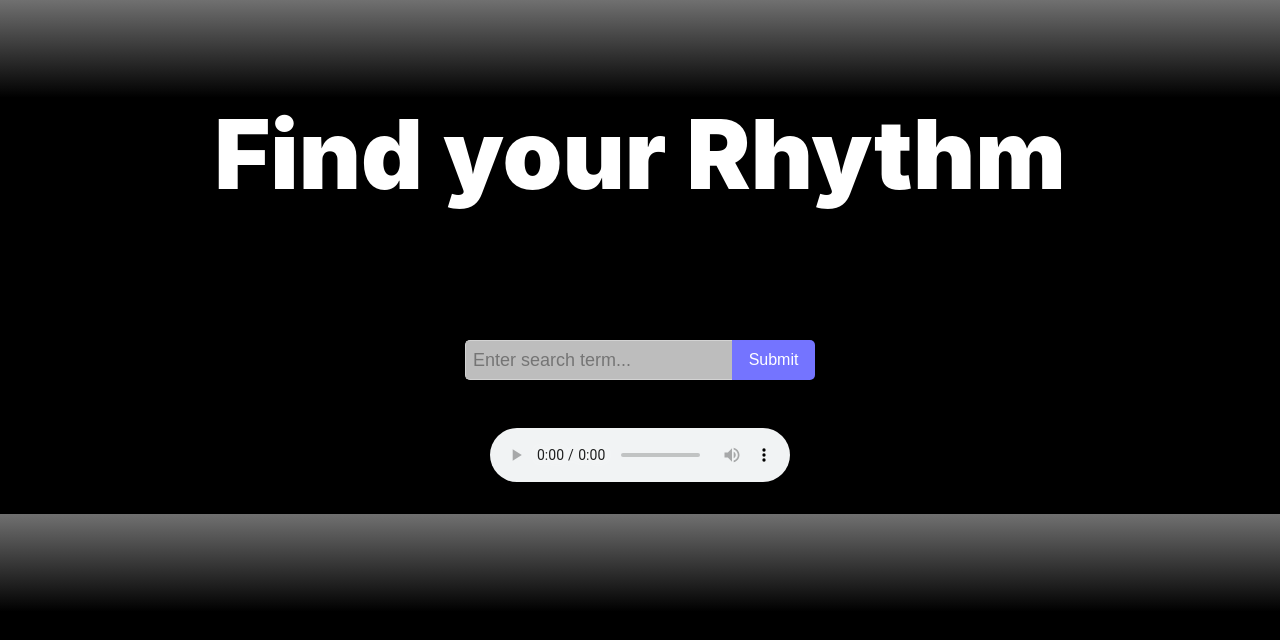
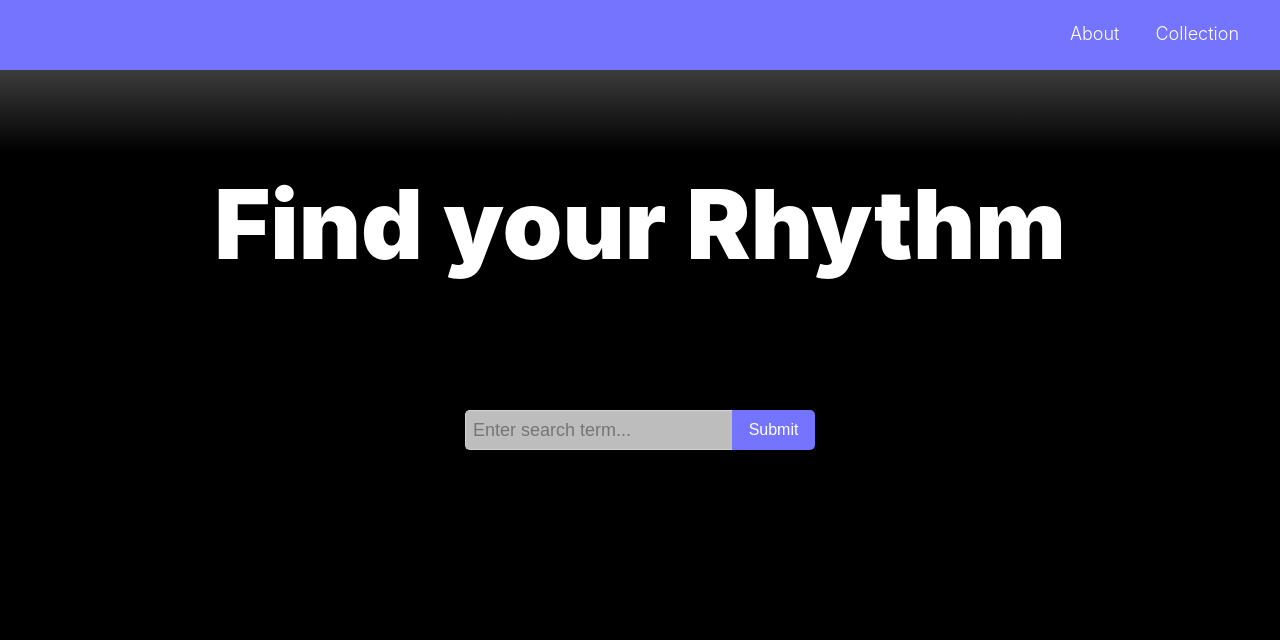
Before and after one commit to sarahhae/algorhythm, a Nuxt app: page /search in a window 1280 px wide. Shown: the top 640 px of the page. Built offline with nearby package versions, Linux system fonts and the light colour scheme; what vuesax would draw is missing.

Commit message:
Nav-bar and search audio update

```diff
--- a/pages/index.vue
+++ b/pages/index.vue
@@ -3,6 +3,7 @@
     <div>
     <div class="navigation">
       <NuxtLink class="route" to="/about">About</NuxtLink>
+      <NuxtLink class="route" to="/search">Find your Rhythm</NuxtLink>
     </div>
 
     <div class="heading">
--- a/pages/search.vue
+++ b/pages/search.vue
@@ -1,7 +1,11 @@
 // Line 8: attr for list of sounds with the key of sound id. On click, load sound id to audio player. Display sound name
-// Line 14: :ref="`player-${result.name}`" controls ? // vue-audio // vue-audio-visual
 
 <template>
+  <div>
+  <div class="nav-bar">
+    <NuxtLink class="route-s" to="/about">About</NuxtLink>
+    <NuxtLink class="route-s" to="/collection">Collection</NuxtLink>
+  </div>
   <div>
     <h1 class="header-search">Find your Rhythm</h1>
     <form action="#" @submit.prevent="onSubmit">
@@ -10,7 +14,7 @@
         <button class="submit">Submit</button>
       </div>
 
-      <div>
+      <div v-if="currentUri">
         <audio :src="currentUri" controls></audio>
       </div>
 
@@ -18,6 +22,7 @@
       <a class="result-item" v-for="(result, i) in this.resultList" :key="i" @click.prevent="loadSound(result.id)">{{ result.name }}</a>
     </div>
     </form>
+  </div>
   </div>
 </template>
 
@@ -59,15 +64,23 @@ export default {
     background: linear-gradient(180deg, rgba(199,69,252,0.40800070028011204) 0%, rgba(0,0,0,1) 34%); */
     background: rgb(112,112,112);
     background: linear-gradient(180deg, rgba(112,112,112,1) 0%, rgba(0,0,0,1) 19%);
+    min-height: 100vh;
   }
 
-  .route {
+  .nav-bar {
+    background: #7474ff;
+    padding: 23px;
+    min-height: 70px;
+    width: 100%;
+    text-align: right;
+  }
+
+  .route-s {
     text-decoration: none;
-    font-size: 110%;
-    font-weight: bold;
-    color: black;
-    padding: 1em;
-    margin-top: 1em;
+    font-size: 18px;
+    font-weight: 300;
+    color: white;
+    padding: 23px 1em;
   }
 
   .heading {
```
Also changed, not shown: pages/collection.vue (added).
